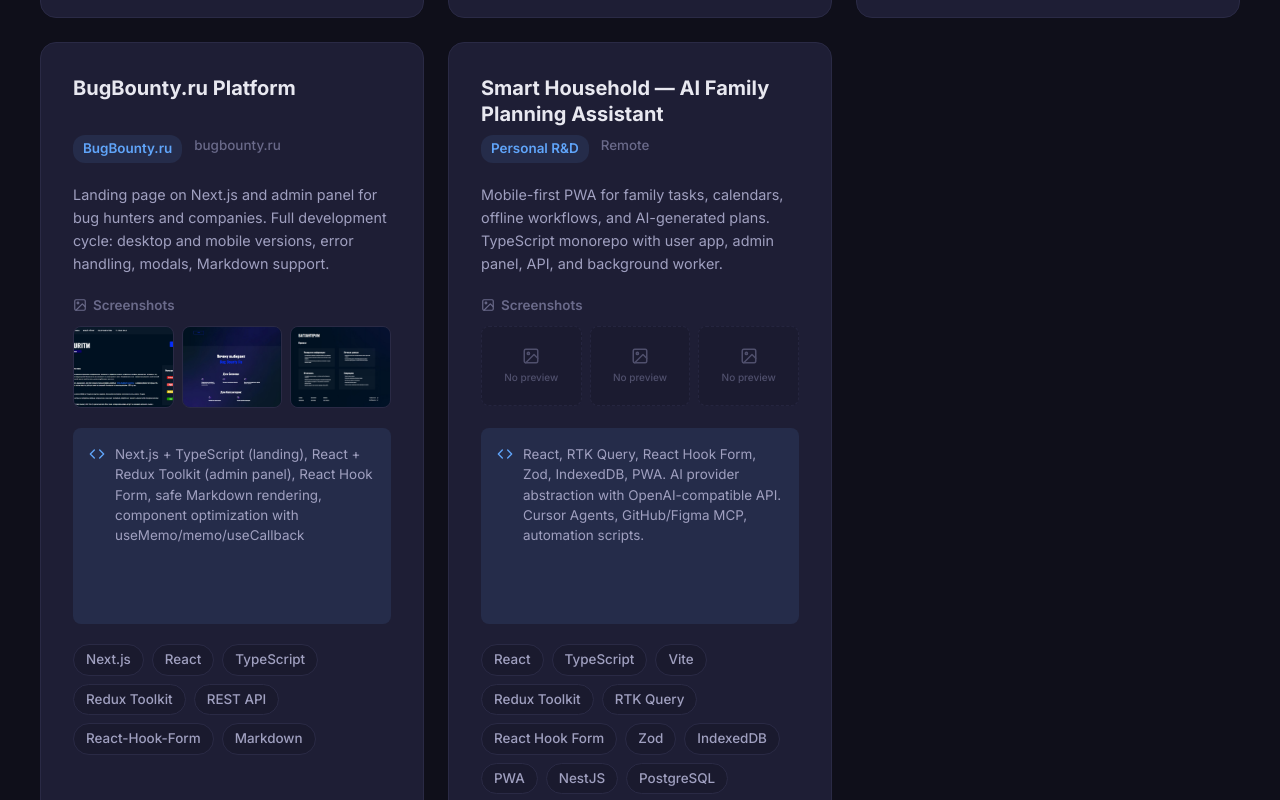
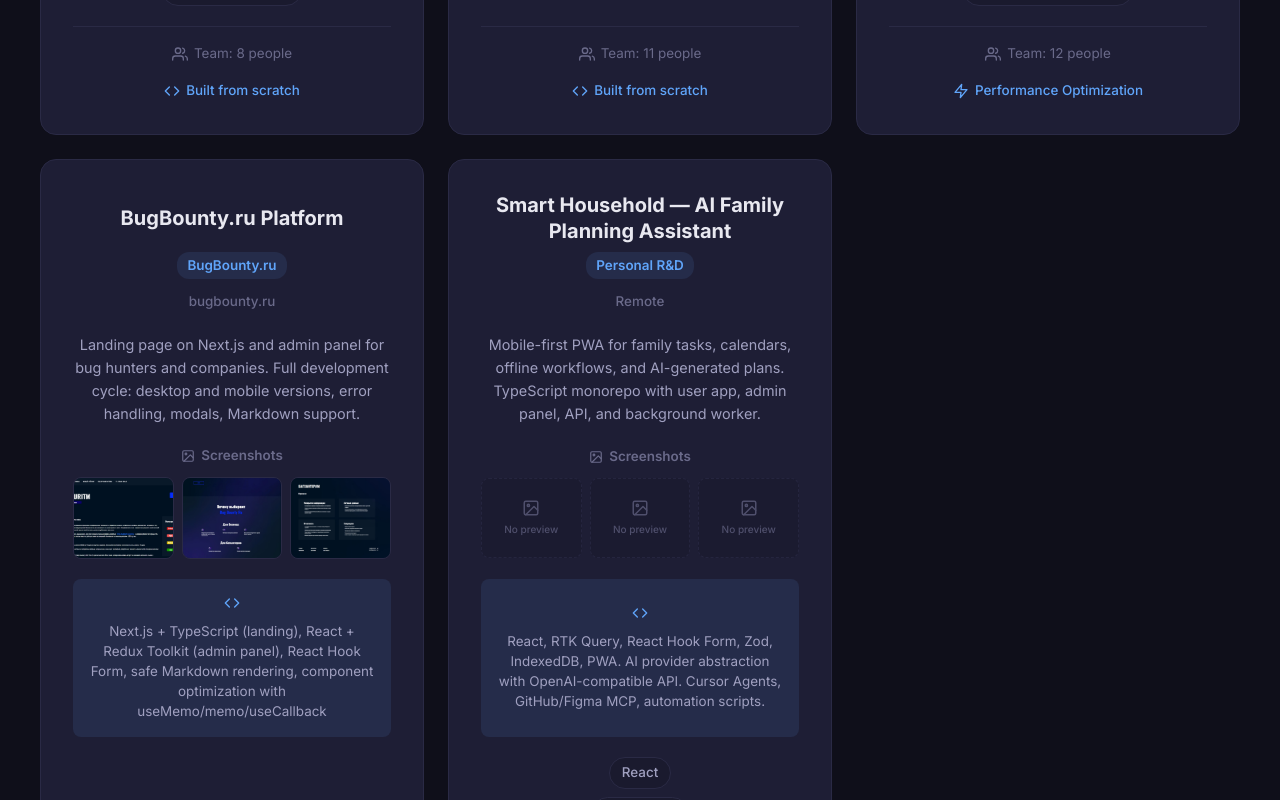
Before and after one commit to Thelifestyle88/nikolaenko, a Next.js app: page /en in a window 1280 px wide. Shown: the part 2980-3780 px from the top of the page. Built offline with nearby package versions, Linux system fonts and the light colour scheme.

Commit message:
rework cards

```diff
--- a/src/components/Projects/Projects.module.css
+++ b/src/components/Projects/Projects.module.css
@@ -55,6 +55,17 @@
   display: flex;
   flex-direction: column;
   gap: 8px;
+  width: 100%;
+}
+
+.card [data-card-section] {
+  display: flex;
+  flex-direction: column;
+  justify-content: center;
+  align-items: center;
+  text-align: center;
+  width: 100%;
+  box-sizing: border-box;
 }
 
 .cardTitle {
@@ -63,13 +74,13 @@
   color: var(--text-primary);
   line-height: 1.3;
   margin: 0;
+  width: 100%;
 }
 
 .cardSubheader {
-  display: flex;
-  align-items: flex-start;
+  flex-direction: row;
+  flex-wrap: wrap;
   gap: 12px;
-  flex-wrap: wrap;
 }
 
 .companyBadge {
@@ -86,12 +97,14 @@
   font-size: var(--fs-xs);
   color: var(--text-muted);
   font-weight: 500;
+  margin: 0;
 }
 
 .cardDescription {
   font-size: var(--fs-small);
   color: var(--text-secondary);
   line-height: 1.6;
+  margin: 0;
 }
 
 /* ===== Screenshots ===== */
@@ -104,16 +117,19 @@
 .screenshotsLabel {
   display: flex;
   align-items: center;
+  justify-content: center;
   gap: 6px;
   font-size: var(--fs-xs);
   font-weight: 600;
   color: var(--text-muted);
+  width: 100%;
 }
 
 .screenshotsGrid {
   display: grid;
   grid-template-columns: repeat(3, 1fr);
   gap: 8px;
+  width: 100%;
 }
 
 .screenshotThumb {
@@ -160,33 +176,34 @@
 
 /* ===== Highlights ===== */
 .highlights {
-  display: flex;
+  flex-direction: row;
   gap: 10px;
   padding: clamp(10px, 1.2vw + 4px, 16px);
   background: var(--accent-light);
   border-radius: var(--radius-sm);
-  align-items: flex-start;
-  height: 100%;
-  box-sizing: border-box;
+  align-items: center;
+  justify-content: center;
 }
 
 .highlightIcon {
   color: var(--accent);
   flex-shrink: 0;
-  margin-top: 2px;
 }
 
 .highlightText {
   font-size: var(--fs-xs);
   color: var(--text-secondary);
   line-height: 1.5;
+  margin: 0;
+  max-width: 100%;
 }
 
 .techStack {
-  display: flex;
+  flex-direction: row;
   flex-wrap: wrap;
   gap: 8px;
-  align-content: flex-start;
+  justify-content: center;
+  align-content: center;
 }
 
 .techBadge {
@@ -201,14 +218,15 @@
 }
 
 .meta {
-  display: flex;
+  flex-direction: row;
   flex-wrap: wrap;
   gap: var(--space-gap-sm);
   padding-top: var(--space-gap-sm);
   border-top: 1px solid var(--border);
   margin-top: auto;
-  align-items: flex-start;
-  align-content: flex-start;
+  justify-content: center;
+  align-items: center;
+  align-content: center;
 }
 
 .metaItem {
```
